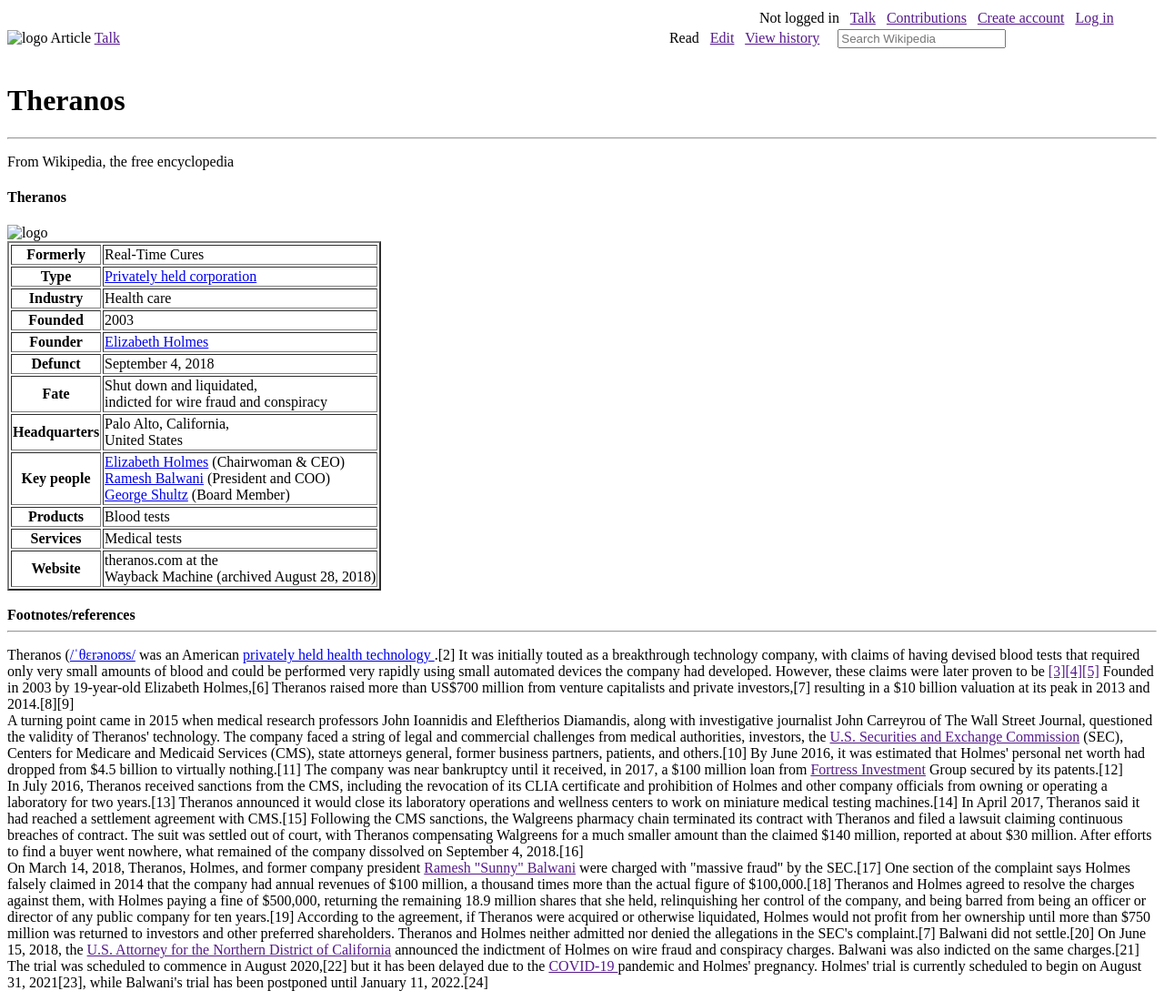
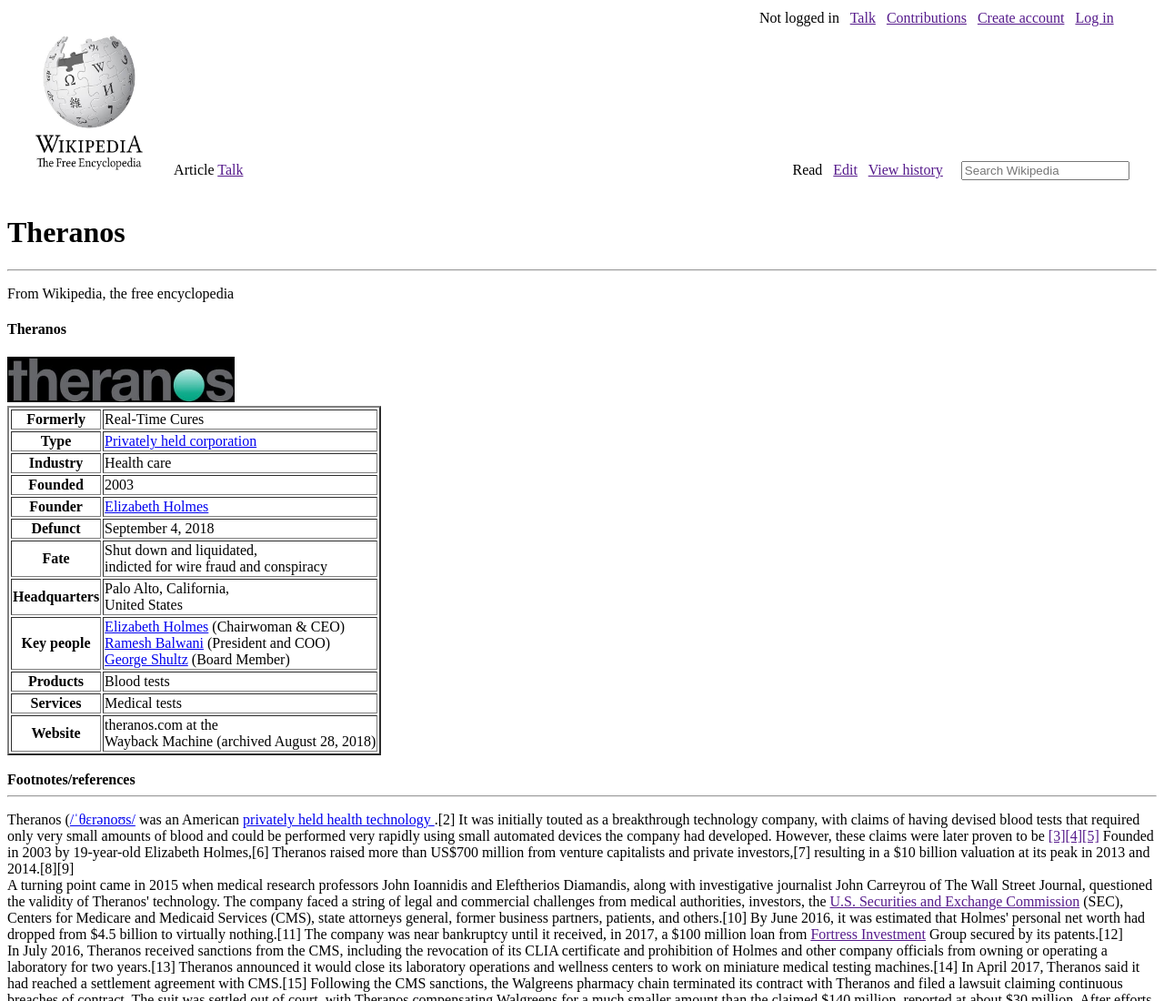
Before and after one commit to Ahmedansari7255/assignment-01, a plain HTML site: page theranos.html in a window 1280 px wide. Shown: the top 1100 px of the page at 91% size. Drawn offline with Linux system fonts and the light colour scheme.

Commit message:
first commit

```diff
--- a/theranos.html
+++ b/theranos.html
@@ -125,7 +125,7 @@
     </table>
   </header>
   <table>
-    <img src="wiki.jpg" alt="logo" height="160" width="180">
+    <img src="img/wiki.jpg" alt="logo" height="160" width="180">
     Article
     <a href="">Talk</a>
     &nbsp;
@@ -223,7 +223,7 @@
 <hr>
 <p>From Wikipedia, the free encyclopedia</p>
 <h4>Theranos</h4>
-<img src="theranos.jpg" alt="logo" height="50" width="250">
+<img src="img/theranos.jpg" alt="logo" height="50" width="250">
 <table border="2">
   <tr>
     <th>Formerly</th>
```
Also changed, not shown: img/theranos.jpg (added), img/twit.jpg (added), img/twitb2.jpg (added), img/wiki.jpg (added).
